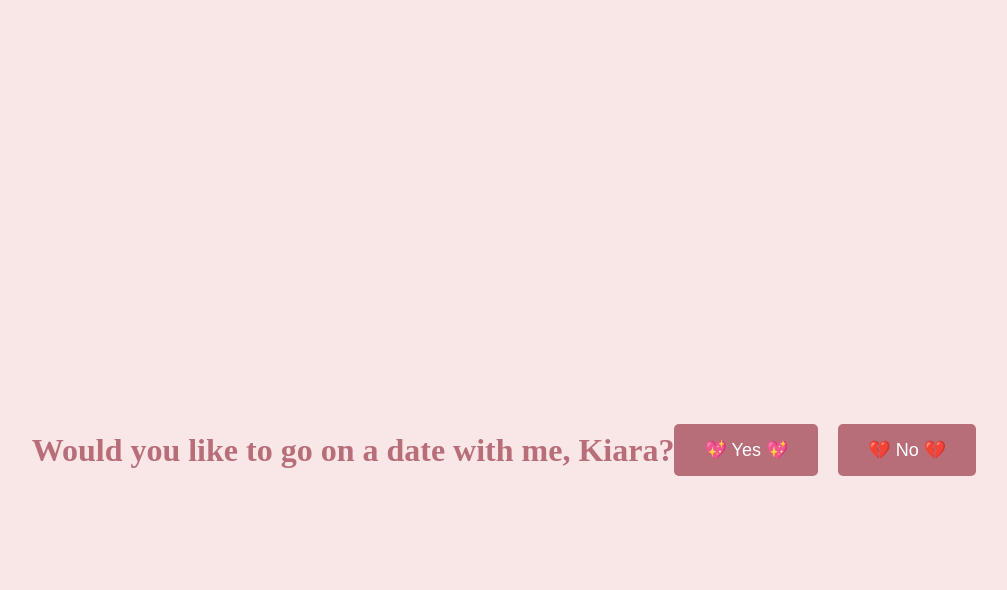
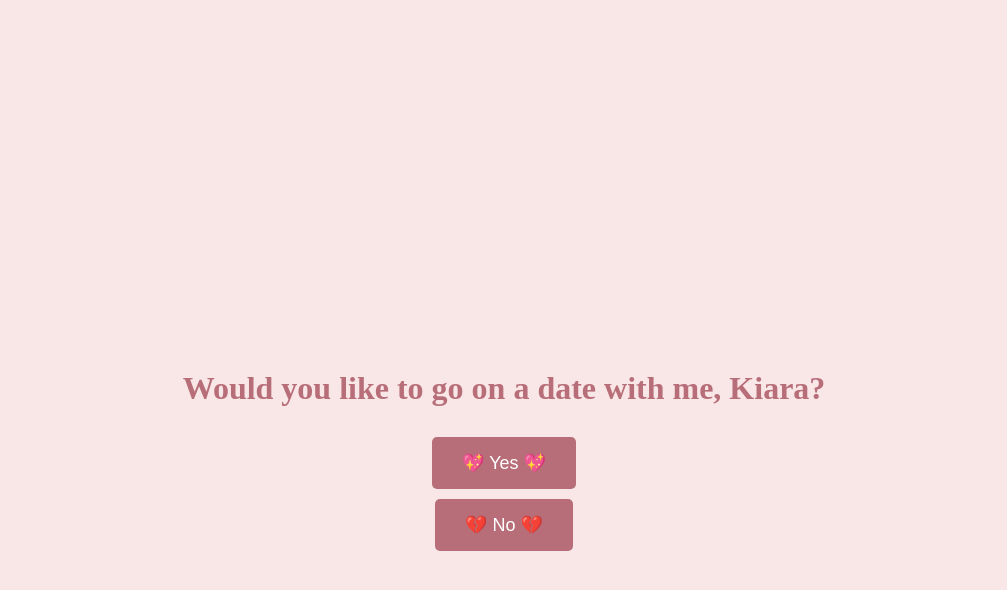
Before and after one commit to s1ddhantsharma/s1ddhantsharma.github.io, a Jekyll site: the page built from index.md, in a window 1280 px wide. Shown: the top 590 px of the page, without its empty margins (136-1143 px from the left). Built offline with Jekyll 4.4.1, drawn with Linux system fonts in a browser that asks for light colours.

Commit message:
Update custom.html

```diff
--- a/_layouts/custom.html
+++ b/_layouts/custom.html
@@ -5,6 +5,7 @@ layout: null
 <style>
   body {
     display: flex;
+    flex-direction: column; /* Stack elements vertically */
     justify-content: center;
     align-items: center;
     height: 100vh; /* Full viewport height */
@@ -13,6 +14,11 @@ layout: null
     color: #b76e79; /* Rose gold */
     text-align: center; /* Center text */
   }
+
+  h1 {
+    margin-bottom: 20px; /* Add space below the heading */
+  }
+
   .btn {
     background-color: #b76e79;
     color: white;
@@ -22,24 +28,31 @@ layout: null
     font-size: 18px;
     cursor: pointer;
     transition: all 0.3s ease;
+    margin-top: 10px; /* Add space above buttons */
   }
+
   #yes-btn:hover {
     animation: heartbeat 1s infinite;
   }
+
   #no-btn:hover {
     transform: scale(0.8);
     clip-path: polygon(50% 0%, 100% 50%, 50% 100%, 0% 50%);
   }
+
   @keyframes heartbeat {
     0% { transform: scale(1); }
     50% { transform: scale(1.1); }
     100% { transform: scale(1); }
+}
 </style>
 
 <h1>Would you like to go on a date with me, Kiara?</h1>
 
 <div style="display: flex; justify-content: center; gap: 20px;">
   <button id="yes-btn" class="btn">💖 Yes 💖</button>
+</div>
+<div style="display: flex; justify-content: center; gap: 20px;">
   <button id="no-btn" class="btn">💔 No 💔</button>
 </div>
 
@@ -47,12 +60,15 @@ layout: null
 document.getElementById('yes-btn').addEventListener('mouseover', function() {
   this.innerHTML = '💖 Yes 💖';
 });
+
 document.getElementById('yes-btn').addEventListener('mouseout', function() {
   this.innerHTML = '💖 Yes 💖';
 });
+
 document.getElementById('no-btn').addEventListener('mouseover', function() {
   this.innerHTML = '💔 No 💔';
 });
+
 document.getElementById('no-btn').addEventListener('mouseout', function() {
   this.innerHTML = '💔 No 💔';
 });
```
